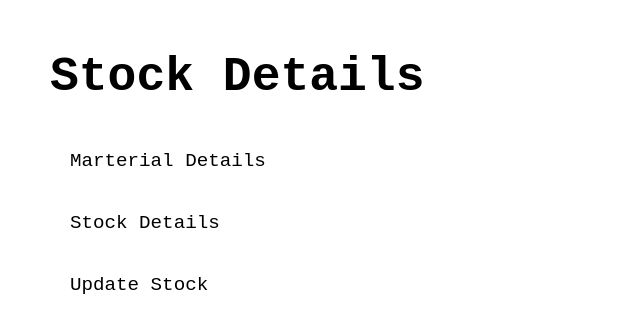
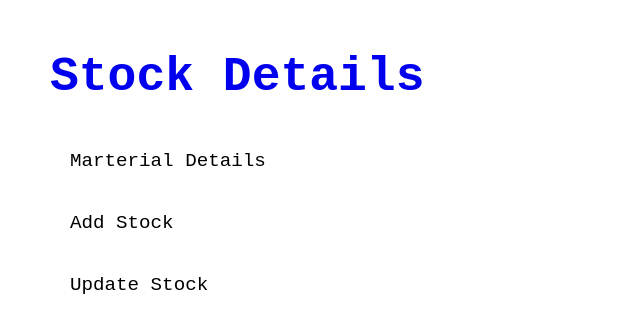
Before and after one commit to PrabhaniN/PHP_CRUD, a PHP site: page / in a window 1280 px wide; the page is wider, and only the part inside the window is pictured. Shown: the top 333 px of that part, without its empty margins (0-640 px from the left). Run offline with PHP 8.4, Linux system fonts and the light colour scheme.

Commit message:
created link pages

```diff
--- a/CSS/index.css
+++ b/CSS/index.css
@@ -31,7 +31,25 @@ li {
 button {
     background-color: white;
     border: none;
+    /* border-width: 0.5px; */
     padding: 10px;
     font-size: 120%;
-    font-family: 'Courier New', Courier, monospace
+    font-family: 'Courier New', Courier, monospace;
+    border-radius: 8px;
 }
+
+button:hover {
+    background-color: #318CE7;
+    color: white;
+    cursor: pointer;
+    text-decoration: none;
+}
+
+a:visited {
+    color: black;
+    text-decoration: none;
+}
+
+a:link {
+    text-decoration: none;
+}
--- a/index.html
+++ b/index.html
@@ -5,18 +5,26 @@
 
     <body>
         <header>
-            <h1>Stock Details</h1>
+            <h1>
+                <a href="index.html">Stock Details</a>
+            </h1>
         </header>
         <nav>
             <ul style="list-style-type:none;">
                 <li>
-                    <button id="material_details">Marterial Details</button>
+                    <a href="index.html">
+                        <button id="material_details">Marterial Details</button>
+                    </a>
                 </li>
                 <li>
-                    <button id="stock_details">Stock Details</button>
+                    <a href="add_stock.html">
+                        <button id="add_stock">Add Stock</button>
+                    </a>
                 </li>
                 <li>
-                    <button id="update_stock">Update Stock</button>
+                    <a href="update_stock.html">
+                        <button id="update_stock">Update Stock</button>
+                    </a>
                 </li>
             </ul>
         </nav>
```
Also changed, not shown: add_stock.html (added), update_stock.html (added).
